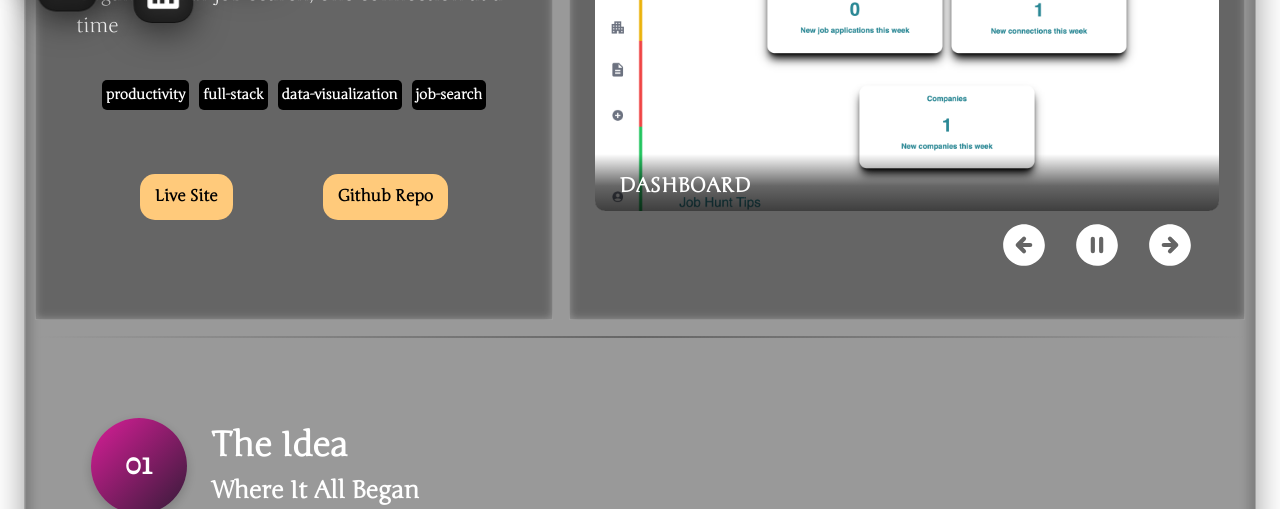
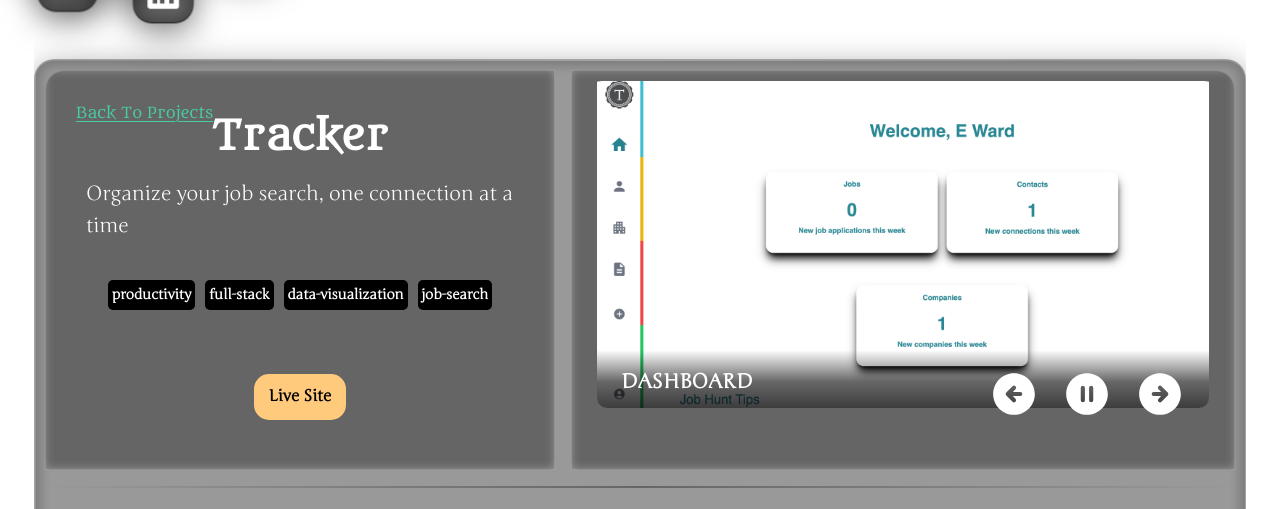
Before and after one commit to elysableu/portfolio, a Vue app: page /projects/tracker in a window 1280 px wide. Shown: the part 291-800 px from the top of the page. Built offline with nearby package versions, Linux system fonts and the light colour scheme.

Commit message:
Fix alignemnt issue with projectDetailedView

```diff
--- a/src/components/projects/projectDetail/ProjectDetailHeader.vue
+++ b/src/components/projects/projectDetail/ProjectDetailHeader.vue
@@ -39,8 +39,8 @@
         </ul>
       </div>
       <div class="project-links">
-        <a :href="liveUrl">Live Site</a>
-        <a :href="githubUrl">Github Repo</a>
+        <a v-if="liveUrl" :href="liveUrl">Live Site</a>
+        <a v-if="githubUrl" :href="githubUrl">Github Repo</a>
       </div>
     </div>
     <div class="detail-ticker glass-card-inner">
@@ -53,9 +53,8 @@
   .project-header-container {
     display: flex;
     align-items: stretch;
-    max-height: 500px;
+    min-height: 400px;
     position: relative;
-    overflow: visible;
     gap: 1rem;
     border-radius: 20px 20px 0 0;
   }
@@ -63,7 +62,7 @@
   .detail-ticker {
     flex: 1.5;
     width: auto;
-    height: 500px;
+    min-height: 400px;
     border-radius: 0 20px 0 0;
     overflow: hidden;
     padding: 10px;
@@ -78,7 +77,7 @@
     justify-content: center;
     padding: var(--spacing-lg) 40px;
     border-radius: 20px 0 0 0;
-    height: 500px;
+    min-height: 400px;
   }
 
   .detail-hero {
--- a/src/views/projects/ProjectDetailView.vue
+++ b/src/views/projects/ProjectDetailView.vue
@@ -7,19 +7,27 @@
 </script>
 
 <template>
-  <div class="project-detail-container">
+  <div class="project-container">
     <div v-if="loading" class="loading">Loading...</div>
     <div v-else-if="error" class="error">{{ error }}</div>
     <div v-else-if="notFound" class="not-found">404: Project Not Found</div>
-    <div v-else-if="project" class="project">
-      <ProjectDetail
-        :project="project"
-      />
+    <div v-else-if="project" class="project-detail-content">
+      <ProjectDetail :project="project" />
     </div>
   </div>
 </template>
 
 <style scoped>
+.project-container {
+  display: flex;
+  padding-top: 130px;
+  padding-left: calc(var(--spacing-lg) + 10px);
+  padding-right: calc(var(--spacing-lg) + 10px);
+  min-height: 100vh;
+  display: flex;
+  flex-direction: column;
+}
+
 .loading {
 
 }
@@ -32,10 +40,11 @@
 
 }
 
-.project {
-  padding: var(--spacing-lg);
-  padding-top: 100px;
+.project-detail-content {
+  margin-top: calc(121.719px + 40px + 24px);
+  padding-top: calc(var(--spacing-lg) + 10px);
+  padding-bottom: 35px;
   border-radius: 20px;
-  overflow: hidden;
+  overflow: auto;
 }
 </style>
```
